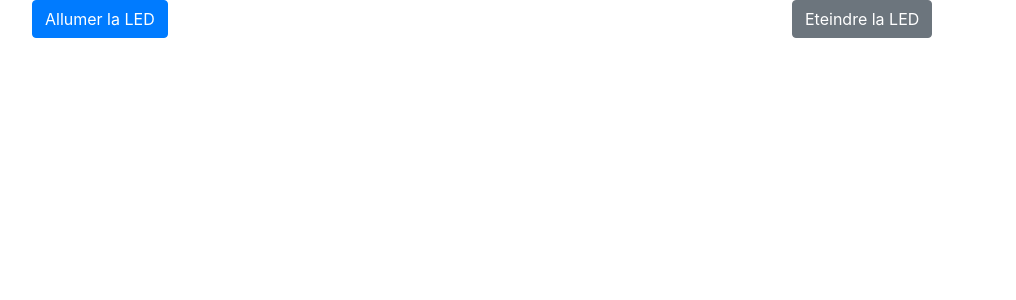
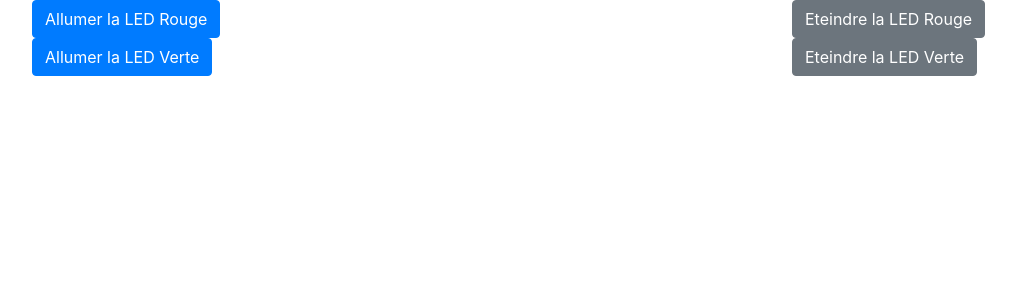
Before and after one commit to Aymarick/raspberry-dev3, a Flask app: page / in a window 1280 px wide. Shown: the top 300 px of the page, without its empty margins (53-1069 px from the left). Run offline with Flask 2, Linux system fonts and the light colour scheme; some libraries are stand-ins or nearby versions.

Commit message:
Dynamic route for leds

```diff
--- a/application.py
+++ b/application.py
@@ -8,17 +8,24 @@ GPIO.setmode(GPIO.BCM)
 GPIO.setwarnings(False)
 
 redLed = Led(14)
+greenLed = Led(15)
 
 @app.route('/')
 def home():
     return render_template('home.html')
 
-@app.route('/on')
-def on():
-    redLed.on()
+@app.route('/on/<color>')
+def on(color):
+    if color == "red":
+        redLed.on()
+    elif color == "green":
+        greenLed.on()
     return redirect(url_for('home'))
 
-@app.route('/off')
-def off():
-    redLed.off()
+@app.route('/off/<color>')
+def off(color):
+    if color == "red":
+        redLed.off()
+    elif color == "green":
+        greenLed.off()
     return redirect(url_for('home'))
--- a/templates/home.html
+++ b/templates/home.html
@@ -7,12 +7,22 @@
 <div class="container">
   <div class="row">
     <div class="col-sm">
-      <a href="/on" class="btn btn-primary">Allumer la LED</a>
+      <a href="/on/red" class="btn btn-primary">Allumer la LED Rouge</a>
     </div>
     <div class="col-sm">
     </div>
     <div class="col-sm">
-	<a href="/off" class="btn btn-secondary">Eteindre la LED</a>
+	<a href="/off/red" class="btn btn-secondary">Eteindre la LED Rouge</a>
+    </div>
+  </div>
+  <div class="row">
+    <div class="col-sm">
+      <a href="/on/green" class="btn btn-primary">Allumer la LED Verte</a>
+    </div>
+    <div class="col-sm">
+    </div>
+    <div class="col-sm">
+	<a href="/off/green" class="btn btn-secondary">Eteindre la LED Verte</a>
     </div>
   </div>
 </div>
```
